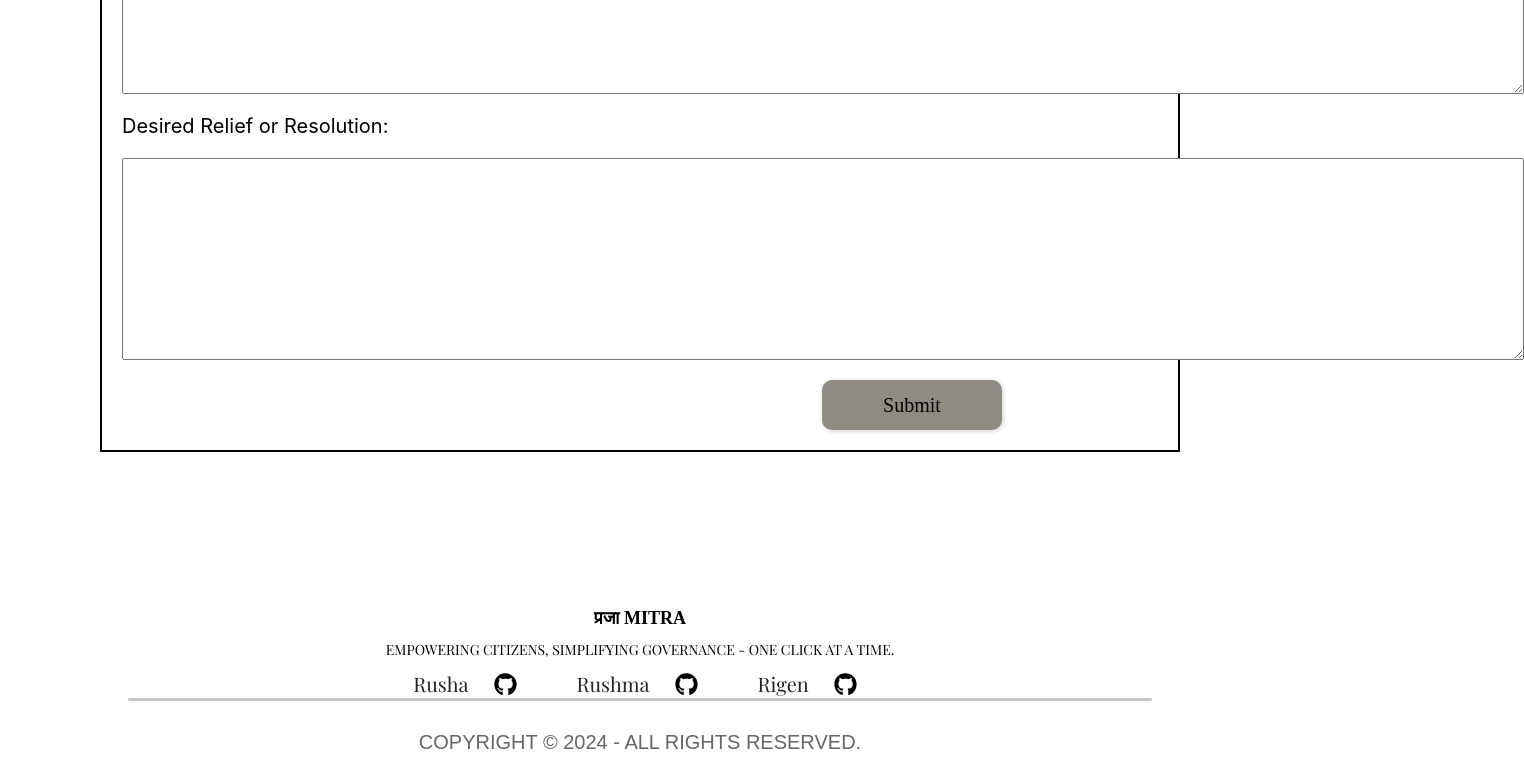
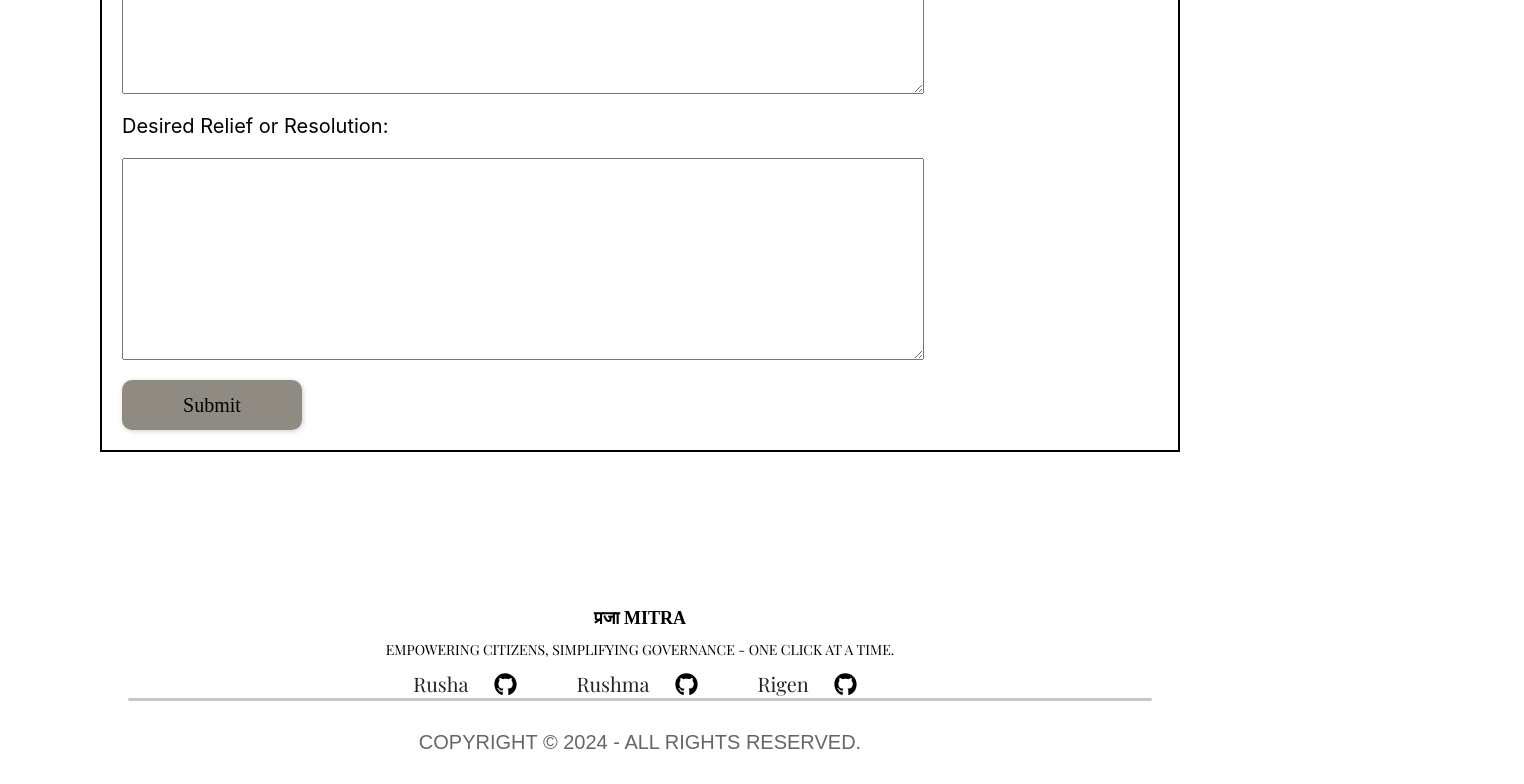
Before and after one commit to rushashrestha/PrajaMitra, a React (Create React App) app: page /grievance-filing in a window 1280 px wide. Shown: the part 608-1392 px from the top of the page, 1524 px wide, since content can reach past the window. Built offline with nearby package versions, Linux system fonts and the light colour scheme; a web font is replaced by a local one.

Commit message:
few grievance changes

```diff
--- a/src/Components/Pages/GrievanceFiling/Grievance.css
+++ b/src/Components/Pages/GrievanceFiling/Grievance.css
@@ -6,7 +6,6 @@
 }
 .grievanceFiling h3{
     font-size: 30px;
-
 }
 .form {
     padding: 20px;
@@ -16,7 +15,6 @@
     font-size:20px ;
     justify-content: space-between;
     margin-right:16px ;
-
 }
 .form input{
     /* background-color: rgba(187, 234, 220, 0.226); */
@@ -31,13 +29,12 @@
 }
 #breif, #resolution{
     height: 200px;
-    width: 1400px;
+    width: 800px;
 }
 .btnSubmit{
     font-size: 20px;
  background-color: rgba(96, 89, 78, 0.7);
     height: 50px;
-    margin-left: 700px;
     width: 180px;
     align-items: center;
 }
```
